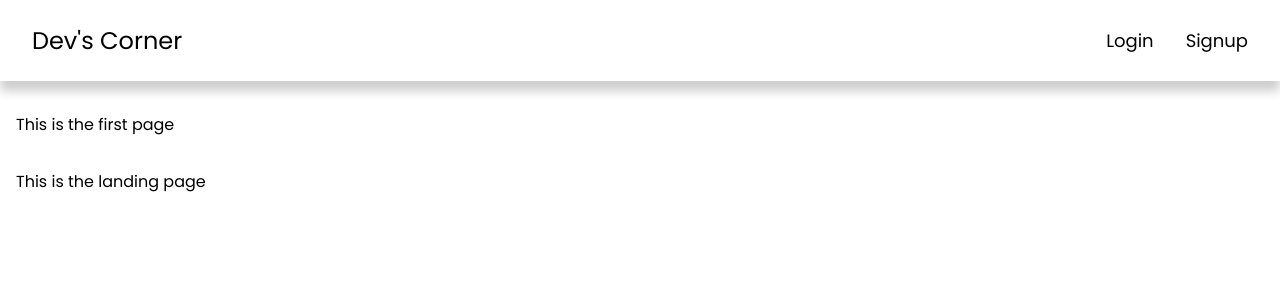
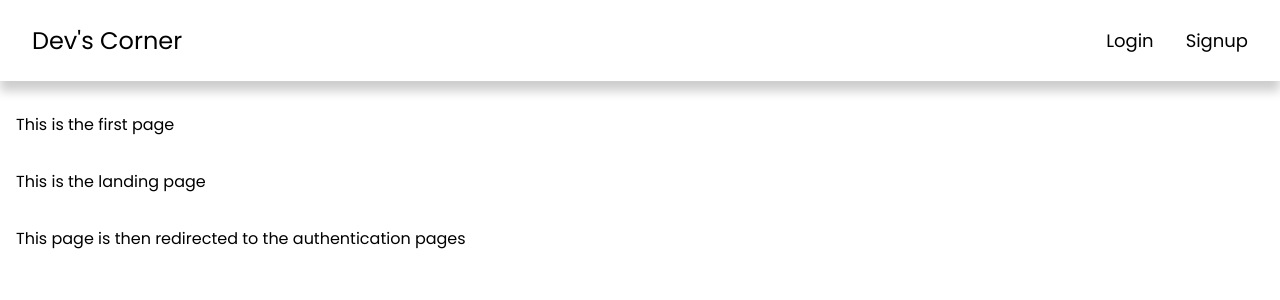
Before and after one commit to Rishikesh-Guptha/devs-corner, a React (Create React App) app: page / in a window 1280 px wide. Shown: the top 300 px of the page. Built offline with nearby package versions, Linux system fonts and the light colour scheme.

Commit message:
Modified the landing page

```diff
--- a/src/pages/landingpage/Landingpage.jsx
+++ b/src/pages/landingpage/Landingpage.jsx
@@ -28,6 +28,7 @@ const Landingpage = () => {
           <div className="text-space1">
             <p>This is the first page</p>
             <p>This is the landing page</p>
+            <p>This page is then redirected to the authentication pages</p>
           </div>
 
         </div>
```
